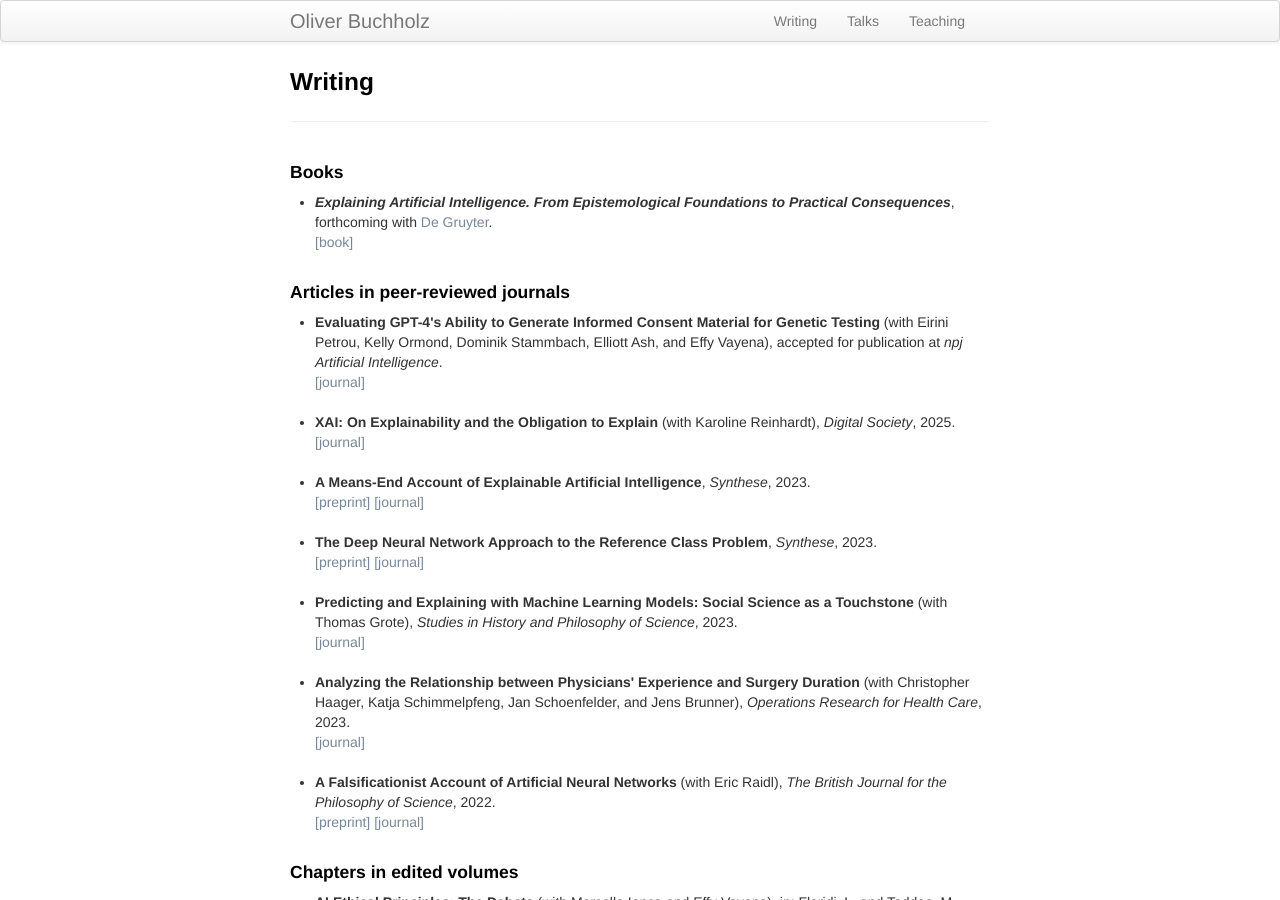
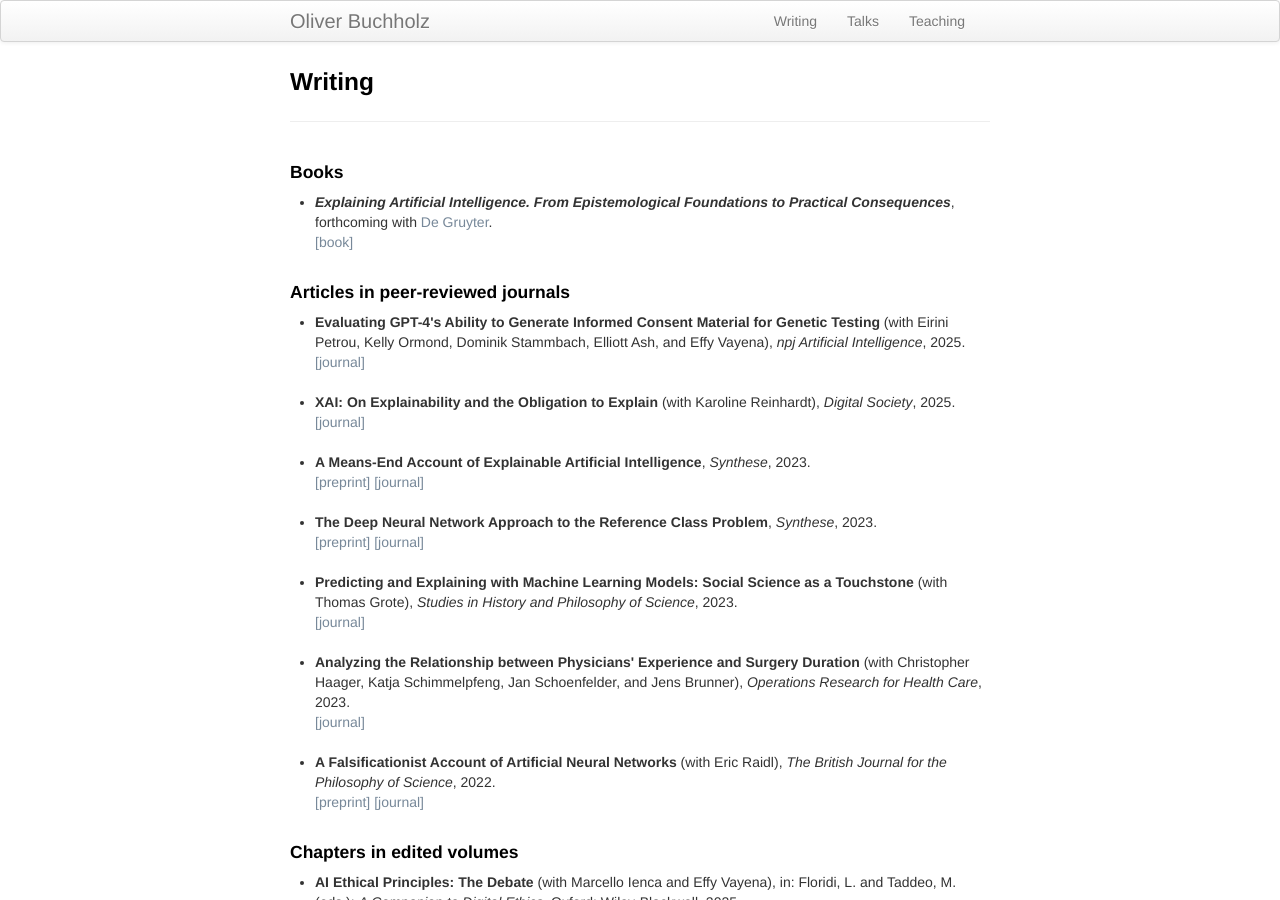
Before and after one commit to oliverbuchholz/oliverbuchholz.github.io, a Jekyll site: the page built from pages/writing.md, in a window 1280 px wide and 900 px high. Built offline with Jekyll 4.4.1, drawn with Linux system fonts in a browser that asks for light colours.

Commit message:
Update writing.md

```diff
--- a/pages/writing.md
+++ b/pages/writing.md
@@ -14,7 +14,7 @@ description: Oliver Buchholz | Writing
 <h4>Articles in peer-reviewed journals</h4>
 
 <ul>
-<li><b>Evaluating GPT-4's Ability to Generate Informed Consent Material for Genetic Testing</b> (with Eirini Petrou, Kelly Ormond, Dominik Stammbach, Elliott Ash, and Effy Vayena), accepted for publication at <i>npj Artificial Intelligence</i>.<br><a href= "https://doi.org/10.1038/s44387-025-00036-4" target= "_blank">[journal]</a><br><br>
+<li><b>Evaluating GPT-4's Ability to Generate Informed Consent Material for Genetic Testing</b> (with Eirini Petrou, Kelly Ormond, Dominik Stammbach, Elliott Ash, and Effy Vayena), <i>npj Artificial Intelligence</i>, 2025.<br><a href= "https://doi.org/10.1038/s44387-025-00036-4" target= "_blank">[journal]</a><br><br>
 </li>
 
 <li><b>XAI: On Explainability and the Obligation to Explain</b> (with Karoline Reinhardt), <i>Digital Society</i>, 2025.<br><a href= "https://doi.org/10.1007/s44206-025-00215-5" target= "_blank">[journal]</a><br><br>
```
